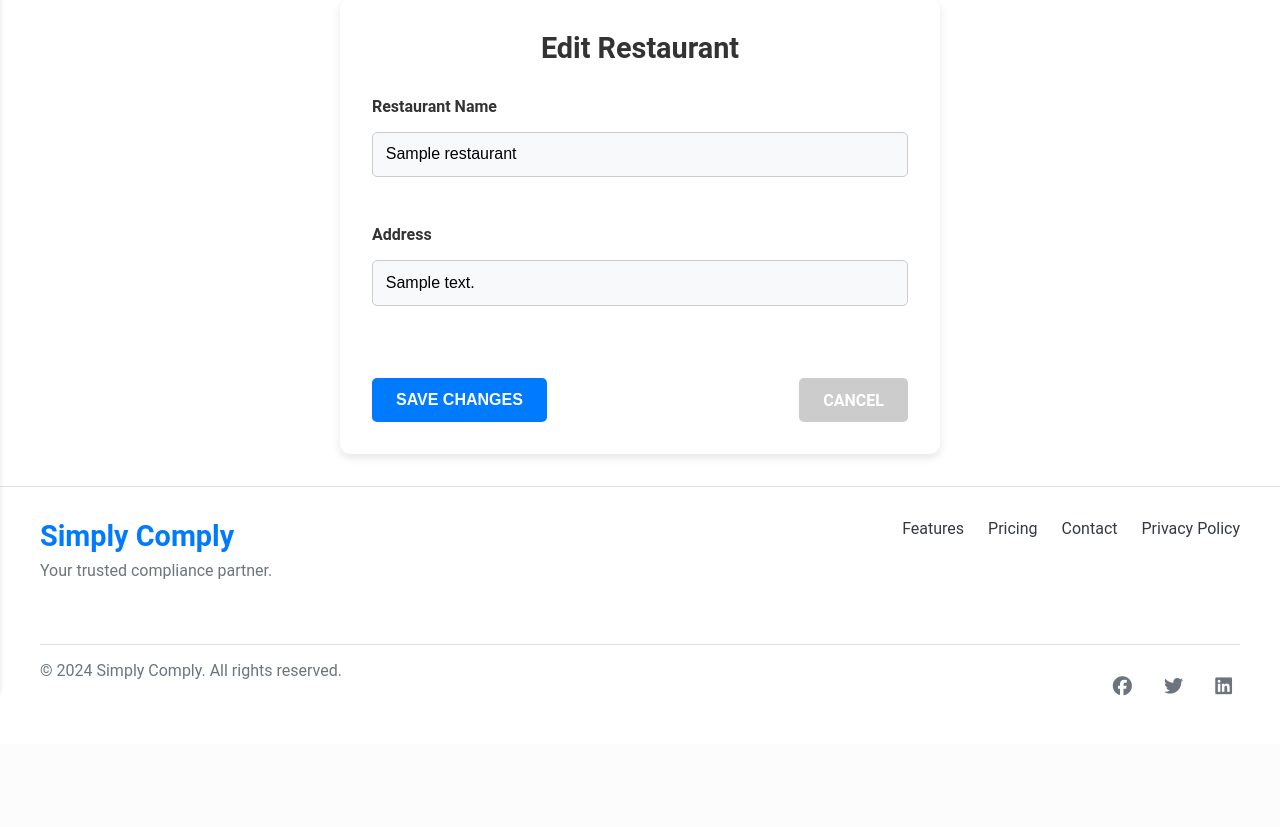
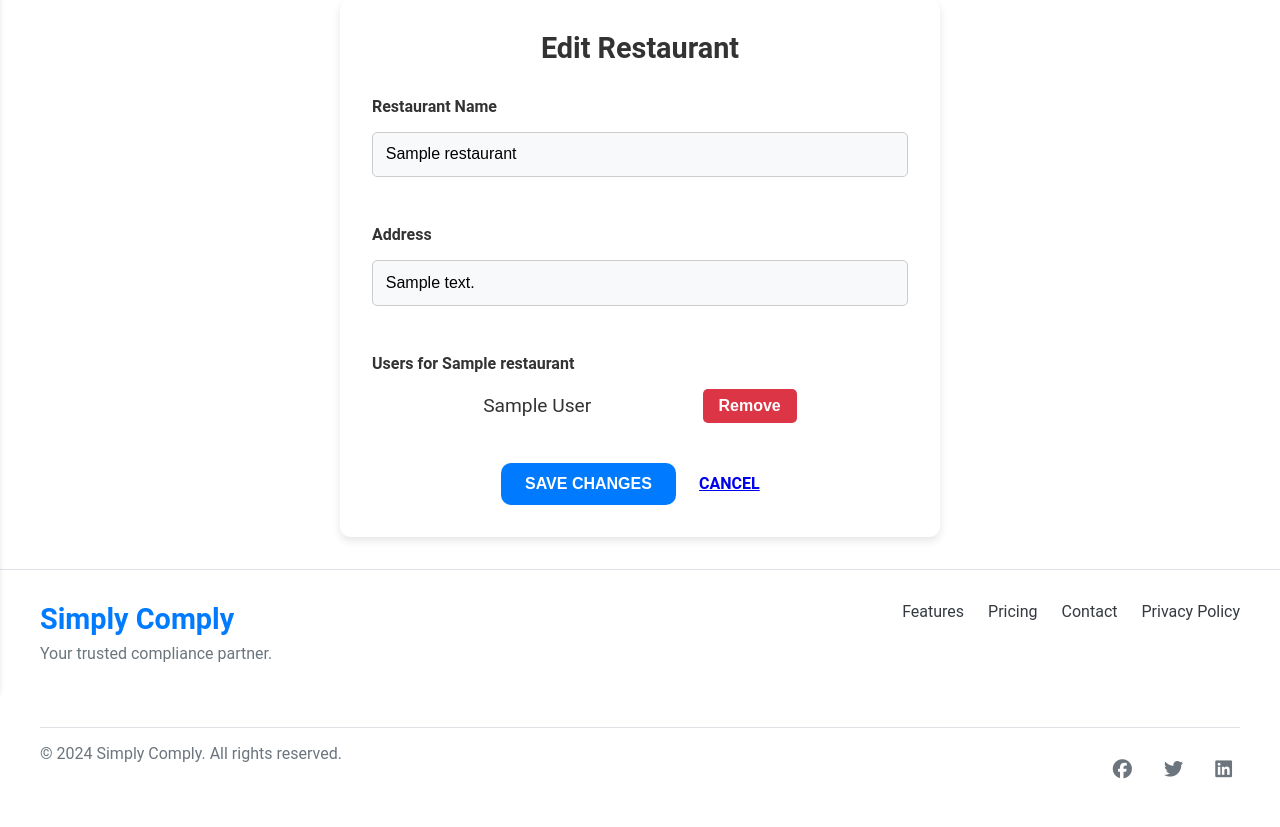
Before and after one commit to joshdean97/simplycomply, a Flask app: page /admin/edit-restaurant/1 in a window 1280 px wide. Shown: the part 108-935 px from the top of the page. Before the commit the page ends 804 px from the top, so only its background shows below. Run offline with Flask 3, Linux system fonts and the light colour scheme; a user stored in the database is signed in; tables that the repository leaves empty hold one stand-in row (values such as "Sample post").

Commit message:
add function to remove user_restaurant_association

```diff
--- a/core/static/styles/app/admin.scss
+++ b/core/static/styles/app/admin.scss
@@ -47,7 +47,7 @@ $success-color: #28a745;
             margin-bottom: 1rem;
 
             th, td {
-              text-align: left;
+              text-align: center;
               padding: 0.75rem;
               border: 1px solid $gray-color;
             }
@@ -63,6 +63,14 @@ $success-color: #28a745;
 
             .edit-link {
               color: $primary-color;
+              text-decoration: none;
+
+              &:hover {
+                text-decoration: underline;
+              }
+            }
+            .delete-link {
+              color: $danger-color;
               text-decoration: none;
 
               &:hover {
@@ -366,6 +374,54 @@ $success-color: #28a745;
     }
   }
 
+  .restaurant-users {
+    background-color: $white-color;
+    border-radius: 10px;
+
+    h3 {
+      font-size: 1rem;
+      color: $dark-color;
+    }
+    .user-wrapper {
+      display: flex;
+      justify-content: space-evenly;
+      align-items: center;
+    }
+
+    ul {
+      list-style-type: none;
+      padding: 0;
+
+      li {
+        font-size: 1.2rem;
+        color: $dark-color;
+        border-bottom: 1px solid $gray-color;
+        padding: 1rem 0;
+        width: 100%;
+
+        &:last-child {
+          border-bottom: none;
+        }
+      }
+    }
+    button {
+      padding: 0.5rem 1rem;
+      font-size: 1rem;
+      font-weight: bold;
+      border-radius: 5px;
+      text-decoration: none;
+      text-align: center;
+      transition: background-color 0.3s ease;
+      background-color: $danger-color;
+      color: $white-color;
+      border: none;
+
+      &:hover {
+        background-color: darken($primary-color, 10%);
+      }
+    }
+  }
+
 //   edit user
 .edit-user-container {
     max-width: 700px;
--- a/core/static/styles/index.css
+++ b/core/static/styles/index.css
@@ -1206,7 +1206,7 @@ nav ul a.active {
   margin-bottom: 1rem;
 }
 .admin-panel-container .admin-sections .admin-card .admin-card-body .admin-table th, .admin-panel-container .admin-sections .admin-card .admin-card-body .admin-table td {
-  text-align: left;
+  text-align: center;
   padding: 0.75rem;
   border: 1px solid #ccc;
 }
@@ -1222,6 +1222,13 @@ nav ul a.active {
   text-decoration: none;
 }
 .admin-panel-container .admin-sections .admin-card .admin-card-body .admin-table .edit-link:hover {
+  text-decoration: underline;
+}
+.admin-panel-container .admin-sections .admin-card .admin-card-body .admin-table .delete-link {
+  color: #dc3545;
+  text-decoration: none;
+}
+.admin-panel-container .admin-sections .admin-card .admin-card-body .admin-table .delete-link:hover {
   text-decoration: underline;
 }
 .admin-panel-container .admin-sections .admin-card .admin-card-body .admin-table .restaurant-link {
@@ -1470,6 +1477,49 @@ nav ul a.active {
 }
 .edit-restaurant-container .form .form-actions .btn.btn-secondary:hover {
   background-color: rgb(178.5, 178.5, 178.5);
+}
+
+.restaurant-users {
+  background-color: #fff;
+  border-radius: 10px;
+}
+.restaurant-users h3 {
+  font-size: 1rem;
+  color: #333;
+}
+.restaurant-users .user-wrapper {
+  display: flex;
+  justify-content: space-evenly;
+  align-items: center;
+}
+.restaurant-users ul {
+  list-style-type: none;
+  padding: 0;
+}
+.restaurant-users ul li {
+  font-size: 1.2rem;
+  color: #333;
+  border-bottom: 1px solid #ccc;
+  padding: 1rem 0;
+  width: 100%;
+}
+.restaurant-users ul li:last-child {
+  border-bottom: none;
+}
+.restaurant-users button {
+  padding: 0.5rem 1rem;
+  font-size: 1rem;
+  font-weight: bold;
+  border-radius: 5px;
+  text-decoration: none;
+  text-align: center;
+  transition: background-color 0.3s ease;
+  background-color: #dc3545;
+  color: #fff;
+  border: none;
+}
+.restaurant-users button:hover {
+  background-color: rgb(0, 98.4, 204);
 }
 
 .edit-user-container {
--- a/core/templates/admin/edit_restaurant.html
+++ b/core/templates/admin/edit_restaurant.html
@@ -13,6 +13,7 @@
             <label for="address">Address</label>
             <input type="text" id="address" name="address" value="{{ restaurant.address }}" class="form-input" required>
         </div>
+        {% include 'includes/get_restaurant_users.html' %}
 
         <div class="form-actions">
             <button type="submit" class="btn btn-primary">Save Changes</button>
--- /dev/null
+++ b/core/templates/includes/get_restaurant_users.html
@@ -0,0 +1,21 @@
+<div class="restaurant-users">
+    <h3>Users for {{ restaurant.name }}</h3>
+    <ul>
+        {% if restaurant_users %}
+            {% for user in restaurant_users %}
+
+                    <li>
+                        <div class="user-wrapper">
+                        {{ user.name }}
+                        <form action="{{ url_for('admin.remove_user_restaurant', user_id=user.id, restaurant_id=restaurant.id) }}" method="post">
+                            <button type="submit" class="delete-link">Remove</button>
+                        </form>
+                    </div>
+                    </li>
+
+            {% endfor %}
+        {% else %}
+            <li>No users found.</li>
+        {% endif %}
+    </ul>
+</div>
--- a/core/views/admin.py
+++ b/core/views/admin.py
@@ -64,6 +64,29 @@ def add_user():
     # Pass all admins for selection
     admins = User.query.filter_by(role="admin").all()
     return render_template("admin/add_user.html", admins=admins)
+
+
+@admin.route("/delete-user/<int:user_id>", methods=["POST", "GET"])
+@login_required
+@admin_required
+def delete_user(user_id):
+    if request.method == "POST":
+        user = User.query.get_or_404(user_id)
+
+        try:
+            # Remove all associations with restaurants
+            UserRestaurant.query.filter_by(user_id=user.id).delete()
+
+            db.session.delete(user)
+            db.session.commit()
+            flash("User deleted successfully!", "success")
+        except Exception as e:
+            db.session.rollback()
+            flash(f"An error occurred while deleting the user: {e}", "danger")
+
+        return redirect(url_for("admin.admin_dashboard"))
+    else:
+        return redirect(url_for("admin.admin_dashboard"))
 
 
 # edit user
@@ -203,8 +226,9 @@ def add_user_to_restaurant():
     return redirect(url_for("admin.admin_dashboard"))
 
 
-@admin.route("edit-restaurant/<int:restaurant_id>", methods=["POST", "GET"])
+@admin.route("/edit-restaurant/<int:restaurant_id>", methods=["POST", "GET"])
 @login_required
+@admin_required
 def edit_restaurant(restaurant_id):
     restaurant = Restaurant.query.get_or_404(restaurant_id)
     if request.method == "POST":
@@ -219,12 +243,45 @@ def edit_restaurant(restaurant_id):
         flash("Restaurant updated successfully!", "success")
         return redirect(url_for("admin.admin_dashboard"))
 
+    # Fetch users associated with the restaurant
+    restaurant_users = (
+        User.query.join(UserRestaurant)
+        .filter(UserRestaurant.restaurant_id == restaurant_id)
+        .all()
+    )
+
     context = {
-        "restaurant": Restaurant.query.filter(Restaurant.id == restaurant_id).first(),
+        "restaurant": restaurant,
         "admins": User.query.filter_by(role="admin").all(),
-        "user": current_user,
+        "restaurant_users": restaurant_users,
     }
     return render_template("admin/edit_restaurant.html", **context)
+
+
+@admin.route(
+    "/remove-user-restaurant/<int:user_id>/<int:restaurant_id>/",
+    methods=["POST", "GET"],
+)
+@login_required
+@admin_required
+def remove_user_restaurant(user_id, restaurant_id):
+    if request.method == "POST":
+        # Find the association
+        association = UserRestaurant.query.filter_by(
+            user_id=user_id, restaurant_id=restaurant_id
+        ).first()
+        if not association:
+            flash("This user is not associated with the selected restaurant.", "danger")
+            return redirect(url_for("admin.admin_dashboard"))
+
+        # Remove the association
+        db.session.delete(association)
+        db.session.commit()
+
+        flash("User removed from restaurant successfully!", "success")
+        return redirect(url_for("admin.admin_dashboard"))
+    else:
+        return redirect(url_for("admin.edit_restaurant", restaurant_id=restaurant_id))
 
 
 @admin.route("/delete-restaurant/<int:restaurant_id>", methods=["POST"])
```
Also changed, not shown: core/templates/admin/admin_panel.html (+6 -1 lines), 1 other file.
